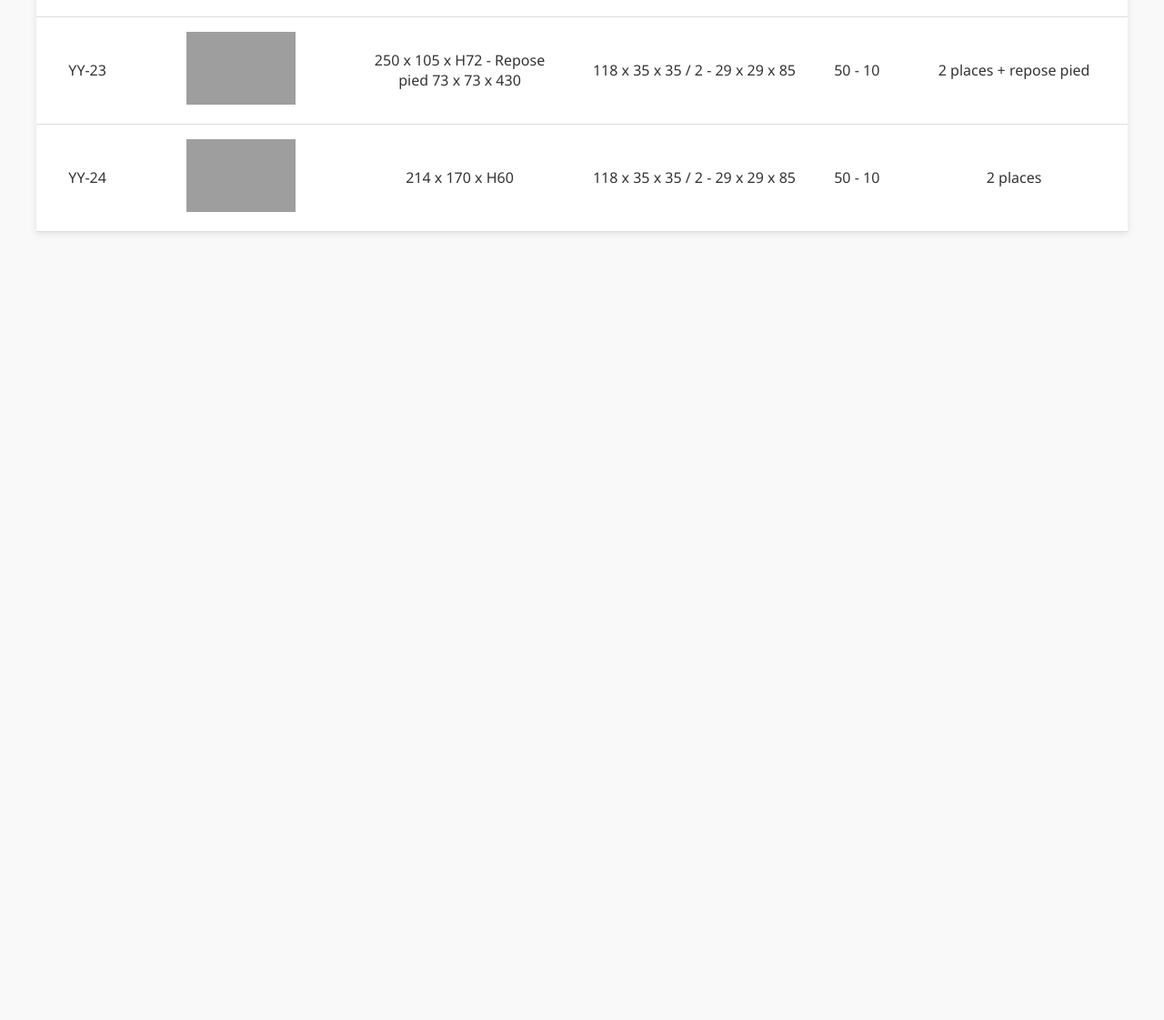
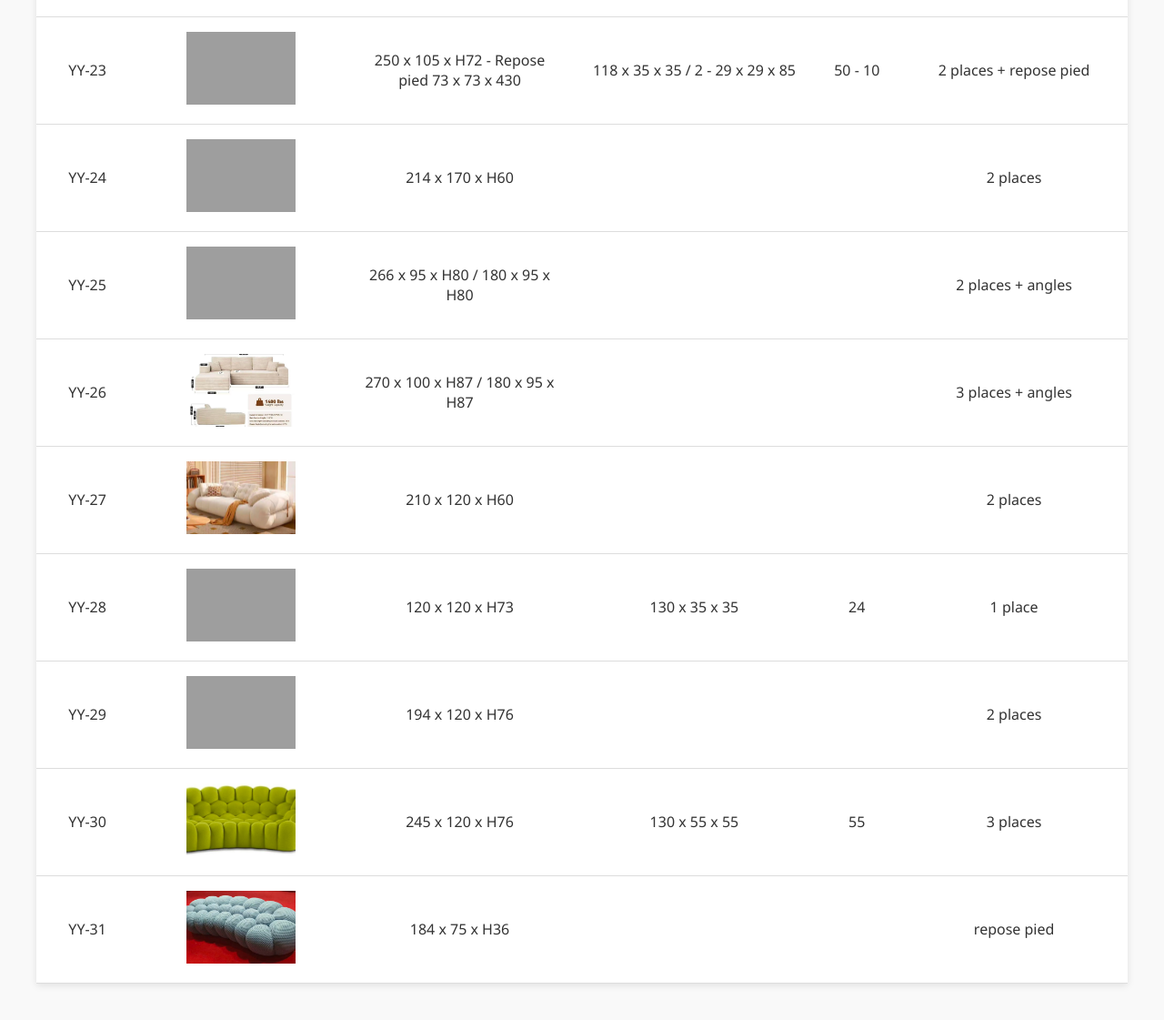
Before and after one commit to BLMEntreprise/bookCanape.github.io, a plain HTML site: page index.html in a window 1280 px wide. Shown: the part 3753-4874 px from the top of the page at 91% size. Before the commit the page ends 4048 px from the top, so only its background shows below. Drawn offline with Linux system fonts and the light colour scheme; grey boxes are pictures that could not be loaded.

Commit message:
ajout nouveaux produits

```diff
--- a/index.html
+++ b/index.html
@@ -730,16 +730,94 @@
         <td>2 places + repose pied </td>
       </tr>
 
-            <tr>
+      <tr>
         <td>YY-24</td>
         <td>
           <img src="YY-24.jpg" alt="YY-24" onclick="showModal(this.src)">
         </td>
         <td>214 x 170 x H60</td>
-        <td>118 x 35 x 35 / 2 - 29 x 29 x 85 </td>
-        <td>50 - 10</td>
+        <td> </td>
+        <td></td>
         <td>2 places</td>
       </tr>
+
+       <tr>
+        <td>YY-25</td>
+        <td>
+          <img src="YY-25.jpg" alt="YY-25" onclick="showModal(this.src)">
+        </td>
+        <td>266 x 95 x H80 / 180 x 95 x H80</td>
+        <td></td>
+        <td></td>
+        <td>2 places + angles</td>
+      </tr>
+
+      <tr>
+        <td>YY-26</td>
+        <td>
+          <img src="YY-26.jpg" alt="YY-26" onclick="showModal(this.src)">
+        </td>
+        <td>270 x 100 x H87 / 180 x 95 x H87</td>
+        <td></td>
+        <td></td>
+        <td>3 places + angles</td>
+      </tr>
+
+      <tr>
+        <td>YY-27</td>
+        <td>
+          <img src="YY-27.jpg" alt="YY-27" onclick="showModal(this.src)">
+        </td>
+        <td>210 x 120 x H60</td>
+        <td></td>
+        <td></td>
+        <td>2 places</td>
+      </tr>
+
+      <tr>
+        <td>YY-28</td>
+        <td>
+          <img src="YY-28.jpg" alt="YY-28" onclick="showModal(this.src)">
+        </td>
+        <td>120 x 120 x H73</td>
+        <td>130 x 35 x 35</td>
+        <td>24</td>
+        <td>1 place</td>
+      </tr>
+
+      <tr>
+        <td>YY-29</td>
+        <td>
+          <img src="YY-29.jpg" alt="YY-29" onclick="showModal(this.src)">
+        </td>
+        <td>194 x 120 x H76</td>
+        <td></td>
+        <td></td>
+        <td>2 places</td>
+      </tr>
+
+      <tr>
+        <td>YY-30</td>
+        <td>
+          <img src="YY-30.jpg" alt="YY-30" onclick="showModal(this.src)">
+        </td>
+        <td>245 x 120 x H76</td>
+        <td>130 x 55 x 55</td>
+        <td>55</td>
+        <td>3 places</td>
+      </tr>
+
+      <tr>
+        <td>YY-31</td>
+        <td>
+          <img src="YY-31.jpg" alt="YY-31" onclick="showModal(this.src)">
+        </td>
+        <td>184 x 75 x H36</td>
+        <td></td>
+        <td></td>
+        <td>repose pied</td>
+      </tr>
+
 
       <!-- Ajoute d'autres lignes ici -->
     </tbody>
```
Also changed, not shown: YY-26.jpg (added), YY-27-O.jpg (added), YY-27.jpg (added), YY-30.jpg (added), YY-31.jpg (added), 5 other files.
